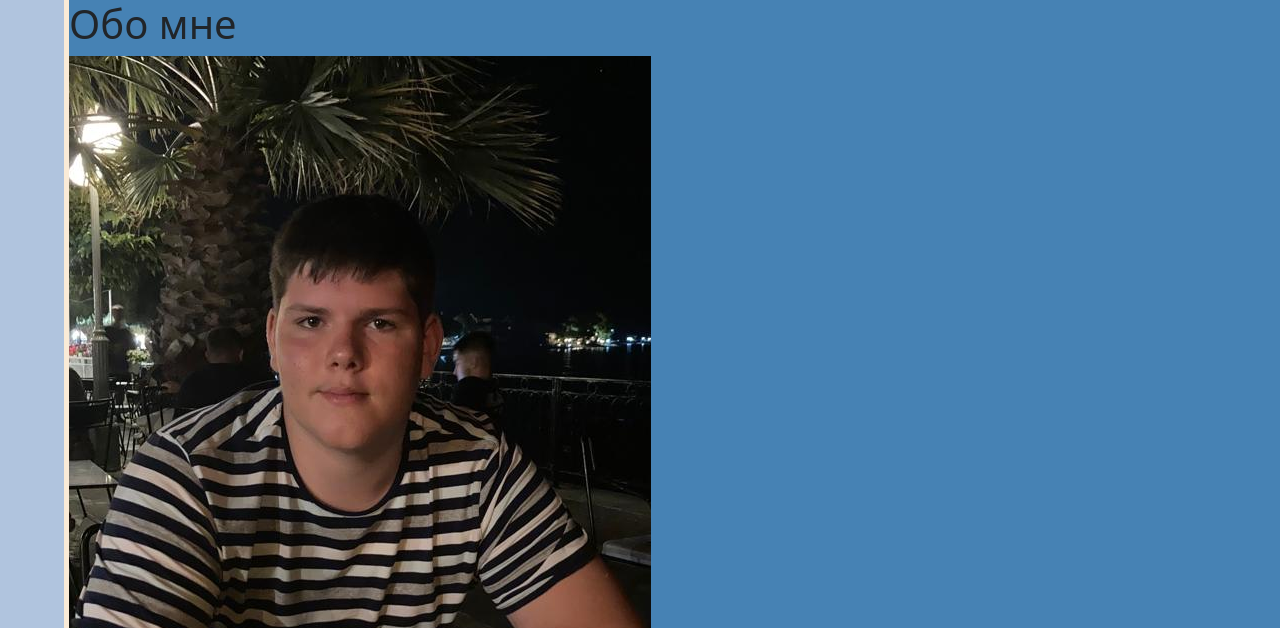
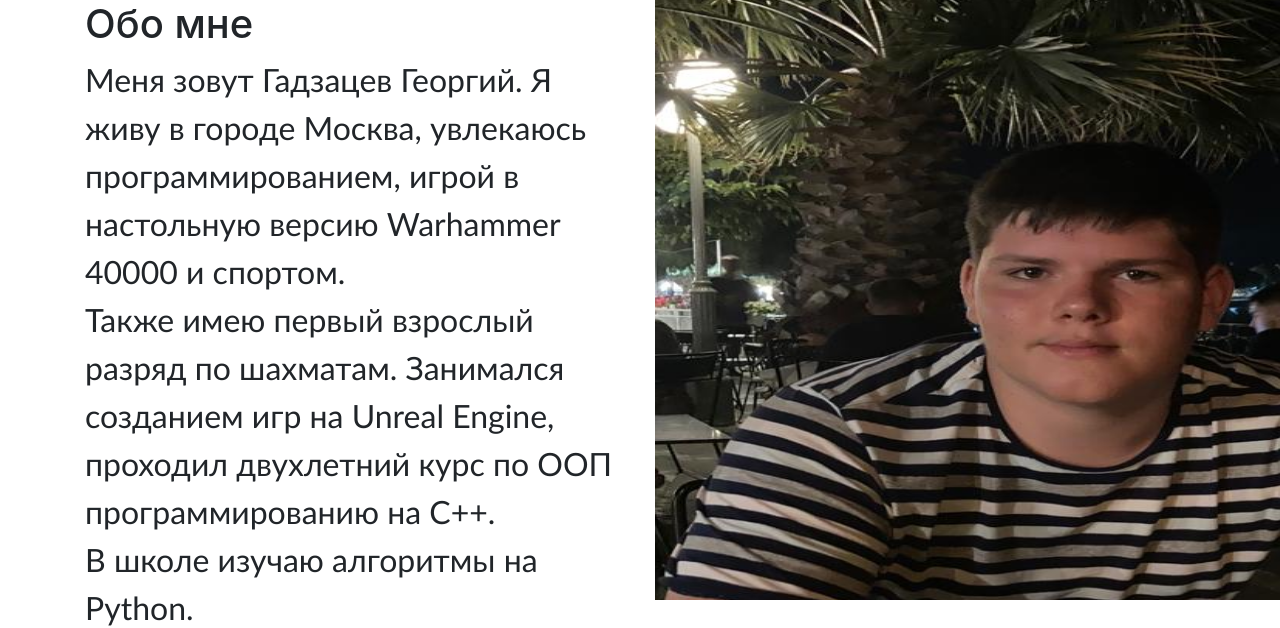
Before and after one commit to GeorgeASDJ/Django1, a Django app: page / in a window 1280 px wide; the page is wider, and only the part inside the window is pictured. Shown: the top 628 px of that part. Run offline with Django 3.2, Linux system fonts and the light colour scheme; some libraries are stand-ins or nearby versions; grey boxes are pictures that could not be loaded.

Commit message:
Update about_me.html

```diff
--- a/Django/mysite/text/templates/text/about_me.html
+++ b/Django/mysite/text/templates/text/about_me.html
@@ -2,28 +2,98 @@
 <!doctype html>
 <html lang="en">
 <head>
-    <meta charset="UTF-8">
-    <meta name="viewport"
-          content="width=device-width, user-scalable=no, initial-scale=1.0, maximum-scale=1.0, minimum-scale=1.0">
-    <meta http-equiv="X-UA-Compatible" content="ie=edge">
+
     <title>Обо мне</title>
-    <link rel="stylesheet" href="https://cdn.jsdelivr.net/npm/bootstrap@5.2.0/dist/css/bootstrap.min.css">
-    <link rel="stylesheet" href="{% static 'text/css/main.css' %}">
-    <link rel="stylesheet" href="https://cdn.jsdelivr.net/npm/@fortawesome/fontawesome-free@6.1.2/css/fontawesome.min.css">
+  <meta charset="utf-8">
+  <meta http-equiv="X-UA-Compatible" content="IE=edge">
+  <meta name="viewport" content="width=device-width, initial-scale=1">
+  <link rel="stylesheet" href="https://stackpath.bootstrapcdn.com/bootstrap/4.3.1/css/bootstrap.min.css"
+    integrity="sha384-ggOyR0iXCbMQv3Xipma34MD+dH/1fQ784/j6cY/iJTQUOhcWr7x9JvoRxT2MZw1T" crossorigin="anonymous">
+    <link rel="stylesheet" href="{% static 'text/css/style.css' %}">
+
 </head>
 <body>
-    <aside>
-        <p></p>
-    </aside>
-    <main>
-        <h1>Обо мне</h1>
-        <img src=" {% static 'text/img/pic.png' %}" alt="Фотография">
-        <p>Меня зовут Гадзацев Георгий. Я живу в городе Москва, увлекаюсь программированием, игрой в настольную версию Warhammer 40000 и спортом.<br/>
+<div class="container">
+      <div class="row">
+        <div class="col-12 col-sm-12 col-md-6 col-lg-6 col-xl-6">
+            <h1>Обо мне</h1>
+            <p> <font size="6" face="Calibri"> Меня зовут Гадзацев Георгий. Я живу в городе Москва, увлекаюсь программированием, игрой в настольную версию Warhammer 40000 и спортом.<br/>
             Также имею первый взрослый разряд по шахматам.
         Занимался созданием игр на Unreal Engine, проходил двухлетний курс по ООП программированию на С++.<br/>
-        В школе изучаю алгоритмы на Python.</p>
+        В школе изучаю алгоритмы на Python.</font> </p>
+        </div>
+          <div class="col-12 col-sm-12 col-md-6 col-lg-6 col-xl-6">
+              <img src="{% static 'text/img/pic.png' %}" width="900" height="600">
+        </div>
+        </div>
+    </div>
 
-    </main>
+    <div class="container2">
+      <div class="row">
+        <div class="col-12 col-sm-12 col-md-6 col-lg-6 col-xl-6">
+            <h1>Шахматы</h1>
+            <p> <font size="6" face="Calibri"> Шахматами я занимаюсь уже более 8 лет! <br>
+            Однако последние годы отодвинул шахматы и сейчас редко получается играть из-за учёбы.
+            Всё равно, если есть свободная минутка - играю блиц на онлайн сервисах)</font> </p>
+        </div>
+          <div class="col-12 col-sm-12 col-md-6 col-lg-6 col-xl-6">
+              <img src="{% static 'text/img/img_1.jpg' %}">
+        </div>
+        </div>
+    </div>
+<br>
+    <div class="container3">
+      <div class="row">
+        <div class="col-12 col-sm-12 col-md-6 col-lg-6 col-xl-6">
+            <h1>Курсы по изучению плюсов</h1>
+            <p> <font size="6" face="Calibri"> В седьмом классе мой друг пригласил меня на курсы по ООП <br>
+                на языке С++, который он сам к тому моменту проходил. <br>
+                Так я попал на курс ООП на языке С++ от МШП(Московская Школа Пограммистов)
+                <br>
+                Курс был особенно сложным для меня, ведь это был мой первый язык, однако я старался и окончил его на твёрдую 4 :)
+                </font> </p>
+        </div>
+          <div class="col-12 col-sm-12 col-md-6 col-lg-6 col-xl-6">
+              <img src="{% static 'text/img/img_3.jpg' %}">
+        </div>
+        </div>
+    </div>
+<br>
+    <div class="container3">
+      <div class="row">
+        <div class="col-12 col-sm-12 col-md-6 col-lg-6 col-xl-6">
+            <h1>Game-dev Unreal Engine</h1>
+            <p> <font size="6" face="Calibri">  В 9 классе я собрал себе первый мощный компьютер и, решив этим воспользоваться, записался на курс по Геймдефу на Unreal Engine 4
+        <br>
+        от всё тех же МШП. По факту это был летний лагерь в онлайн форме(у нас даже были линейки).В течение двух месяцев лета я работал и в конце получил игру, типа Subway Serfers (мобильного раннера).
+        <br>
+        Опыт получился познавательный и интересный. Не жалею, что прошёл данный курс)
+                </font> </p>
+        </div>
+          <div class="col-12 col-sm-12 col-md-6 col-lg-6 col-xl-6">
+              <img src="{% static 'text/img/img_4.jpg' %}">
+        </div>
+        </div>
+    </div>
+
+    <div class="container3">
+      <div class="row">
+        <div class="col-12 col-sm-12 col-md-6 col-lg-6 col-xl-6">
+            <h1>Warhammer 40000</h1>
+            <p> <font size="6" face="Calibri"> Я начал увлекаться данной настольной игрой, так как в моей школу был
+                вечерний кружок, на котором ребята со всей школы играли в такие игры, как: Dungeons & Dragons, Warhummer 40000 и другие.
+
+                В итоге я выбрал Ксеносов и собрал сравнительно большой отряд Империи Тау. <br>
+                Мы часто устраивали командные бои на большой постапокалипсичной карте, сделанной нами из пеноплекса и других материалов.
+
+            </font> </p>
+        </div>
+          <div class="col-12 col-sm-12 col-md-6 col-lg-6 col-xl-6">
+              <img src="{% static 'text/img/img_5.jpg' %}">
+        </div>
+        </div>
+    </div>
+
 
 </body>
 </html>
```
